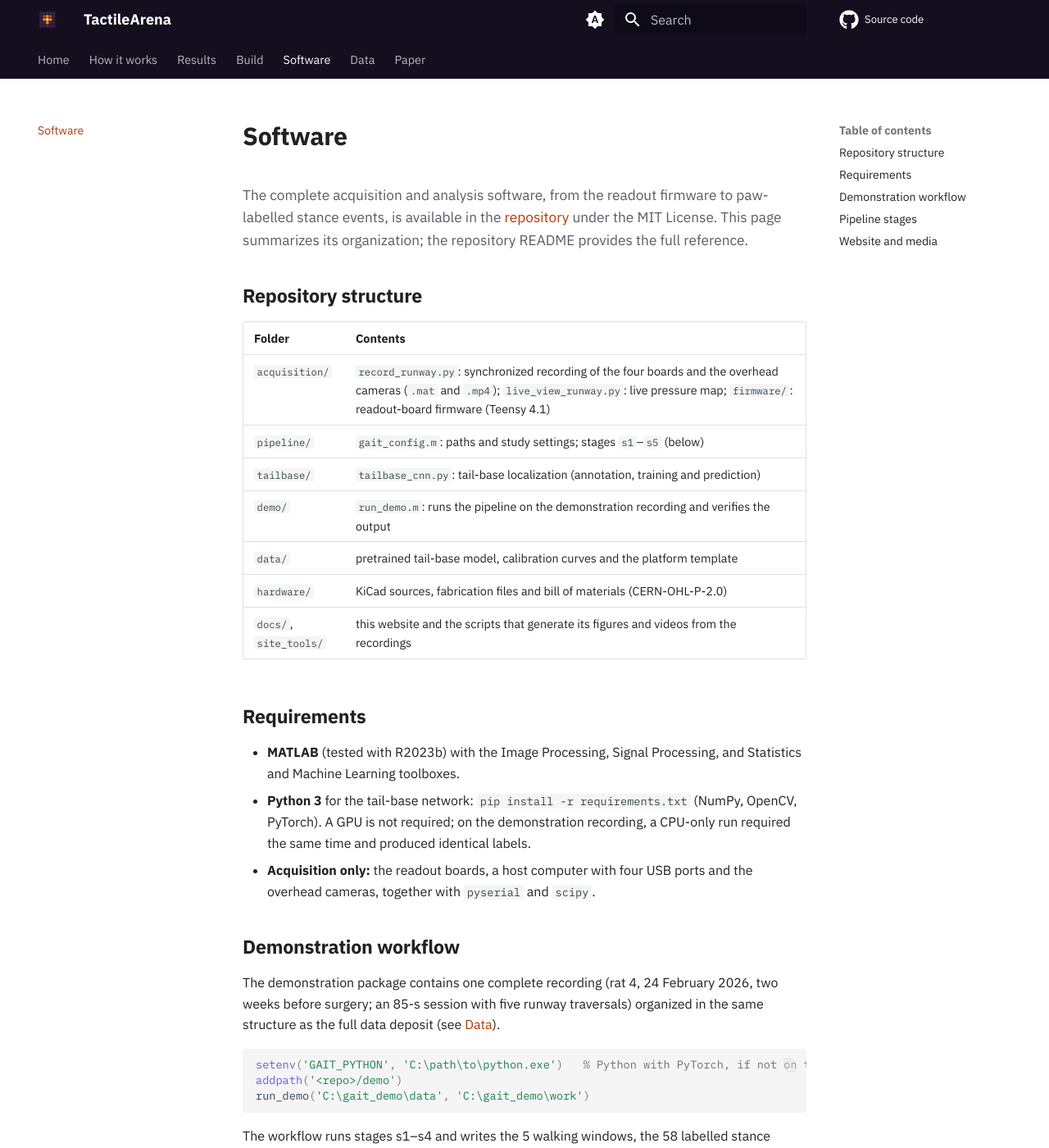
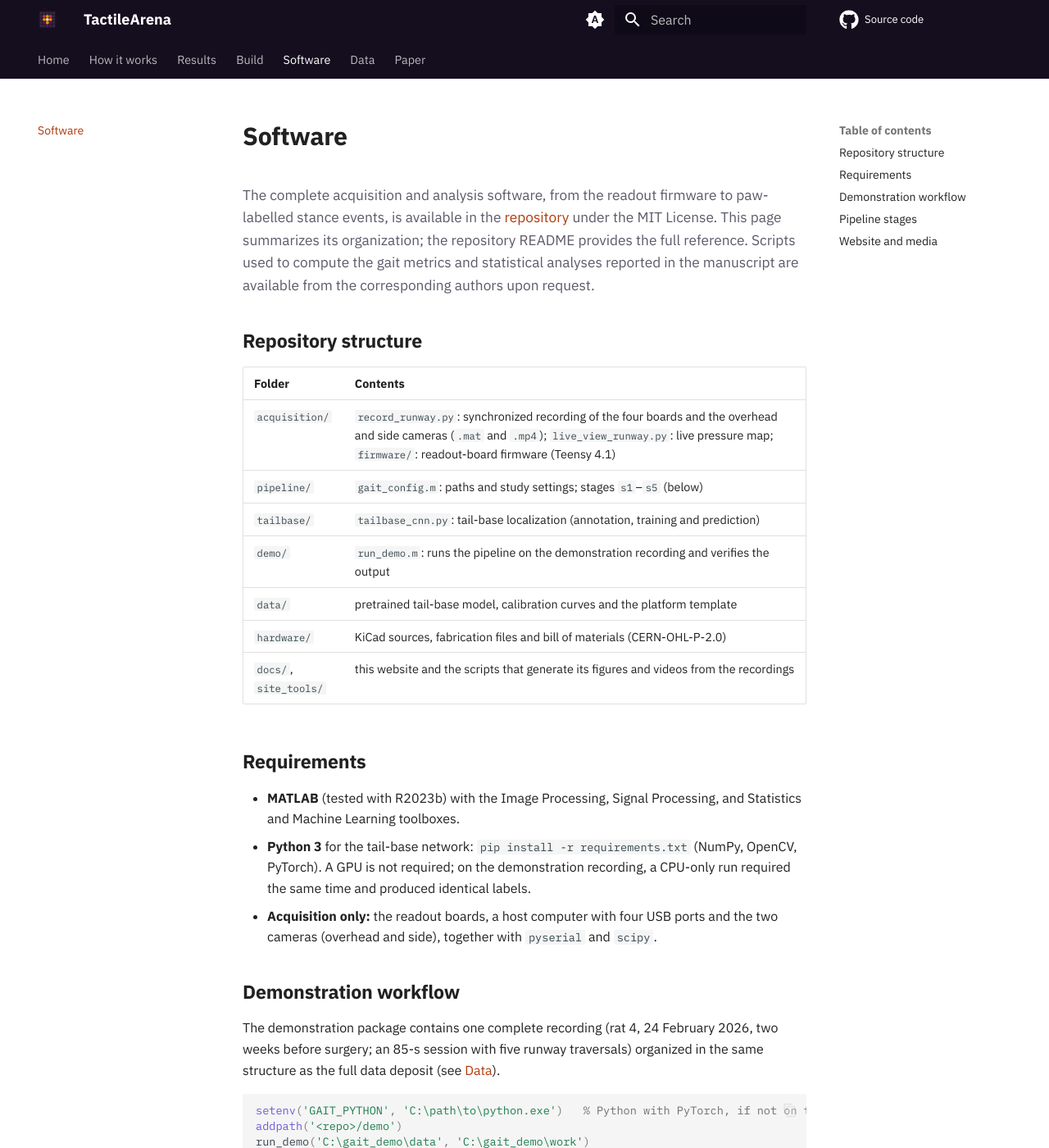
Before and after one commit to tactilearena/tactilearena.github.io, an MkDocs documentation site: the page built from docs/software.md, in a window 1280 px wide and 1400 px high. Shown: the whole window at 82% size. Built offline with MkDocs 1.6.1 and Material for MkDocs 9.7.7, drawn with Linux system fonts in a browser that asks for light colours; comment, search, counter and statistics services are not loaded.

Commit message:
Cameras: overhead and side (as in the Methods); analysis scripts available on request
- The runway recordings use one overhead camera and one side camera (the side view assists manual paw
  labelling); README, record_runway.py comments and the Build, How it works and Software pages said 'overhead
  cameras'
- README and Software page: scripts for the gait metrics and statistical analyses are available from the
  corresponding authors upon request, consistent with the manuscript

```diff
--- a/docs/software.md
+++ b/docs/software.md
@@ -7,13 +7,15 @@ description: Acquisition firmware and recording software, and the MATLAB/Python
 
 <p class="ta-lede">The complete acquisition and analysis software, from the readout firmware to paw-labelled stance
 events, is available in the <a href="https://github.com/tactilearena/tactilearena.github.io">repository</a> under the
-MIT License. This page summarizes its organization; the repository README provides the full reference.</p>
+MIT License. This page summarizes its organization; the repository README provides the full reference. Scripts
+used to compute the gait metrics and statistical analyses reported in the manuscript are available from the
+corresponding authors upon request.</p>
 
 ## Repository structure { #layout }
 
 | Folder | Contents |
 |---|---|
-| `acquisition/` | `record_runway.py`: synchronized recording of the four boards and the overhead cameras (`.mat` and `.mp4`); `live_view_runway.py`: live pressure map; `firmware/`: readout-board firmware (Teensy 4.1) |
+| `acquisition/` | `record_runway.py`: synchronized recording of the four boards and the overhead and side cameras (`.mat` and `.mp4`); `live_view_runway.py`: live pressure map; `firmware/`: readout-board firmware (Teensy 4.1) |
 | `pipeline/` | `gait_config.m`: paths and study settings; stages `s1`&ndash;`s5` (below) |
 | `tailbase/` | `tailbase_cnn.py`: tail-base localization (annotation, training and prediction) |
 | `demo/` | `run_demo.m`: runs the pipeline on the demonstration recording and verifies the output |
@@ -25,7 +27,7 @@ MIT License. This page summarizes its organization; the repository README provid
 
 - **MATLAB** (tested with R2023b) with the Image Processing, Signal Processing, and Statistics and Machine Learning toolboxes.
 - **Python 3** for the tail-base network: `pip install -r requirements.txt` (NumPy, OpenCV, PyTorch). A GPU is not required; on the demonstration recording, a CPU-only run required the same time and produced identical labels.
-- **Acquisition only:** the readout boards, a host computer with four USB ports and the overhead cameras, together with `pyserial` and `scipy`.
+- **Acquisition only:** the readout boards, a host computer with four USB ports and the two cameras (overhead and side), together with `pyserial` and `scipy`.
 
 ## Demonstration workflow { #demo }
 
```
Also changed, not shown: README.md (+5 -3 lines), docs/build.md (+1 -1 lines), docs/how-it-works.md (+1 -1 lines), 1 other file.
